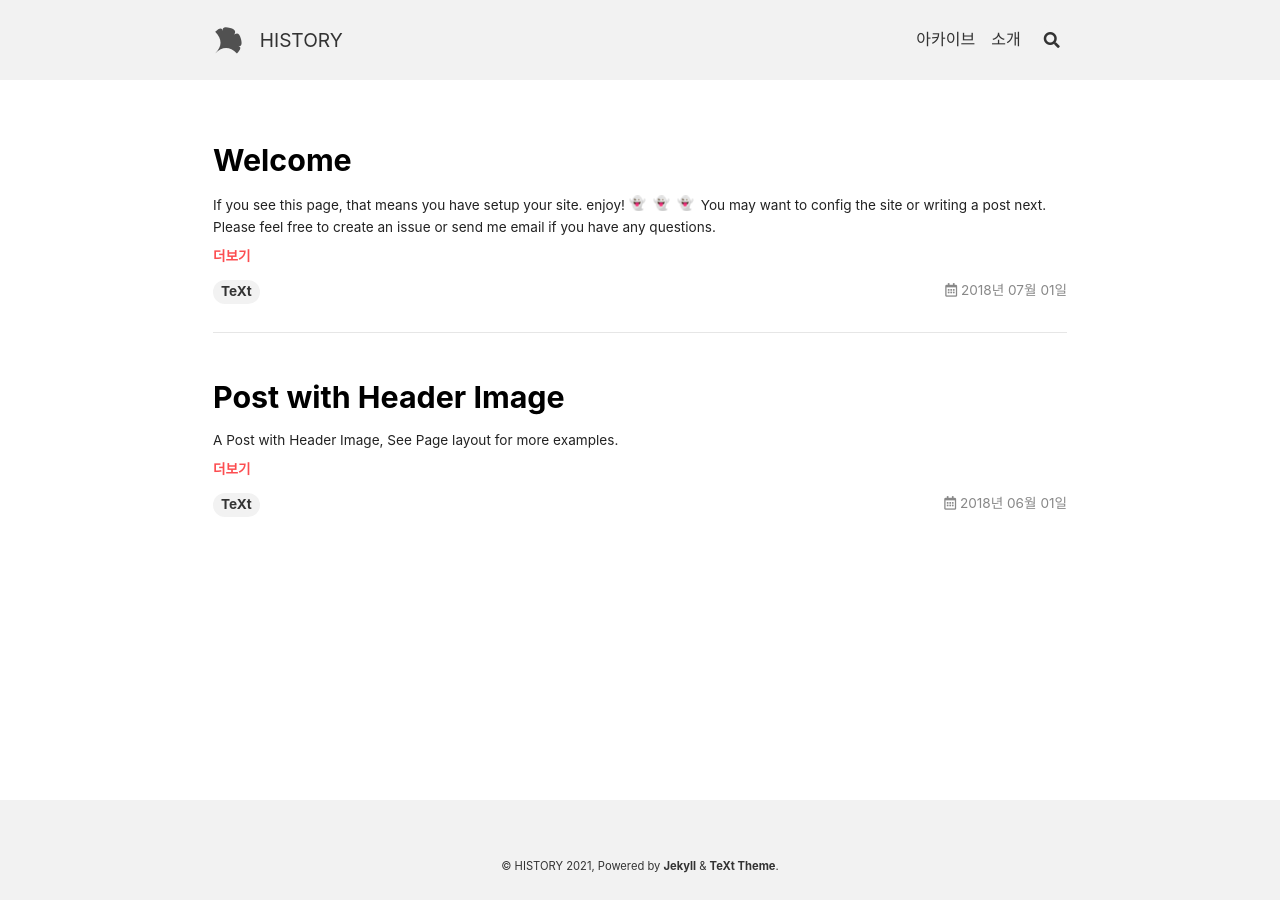
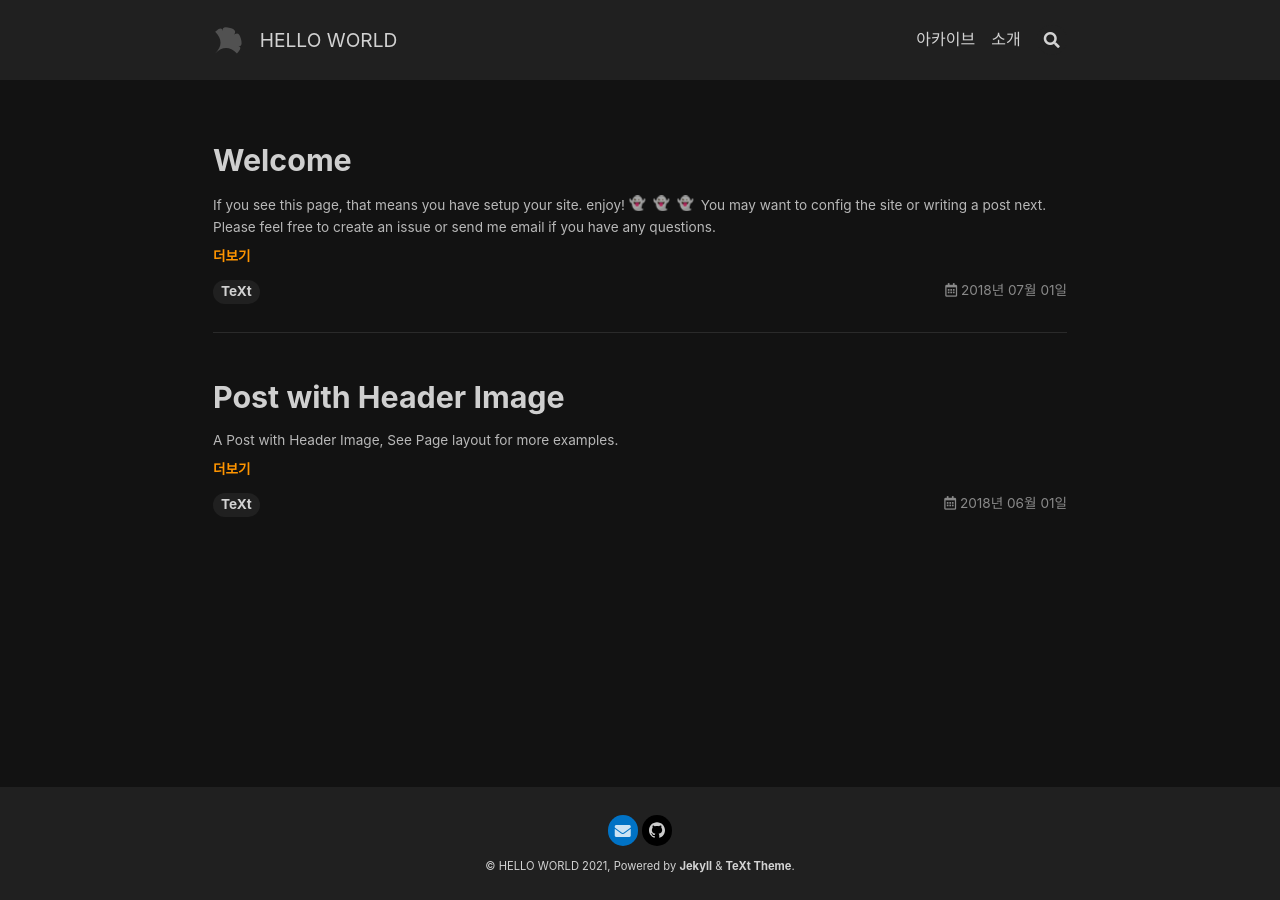
Before and after one commit to kwonyongjun9978/kwonyongjun9978.github.io, a Jekyll site: the page built from index.html, in a window 1280 px wide. Built offline with Jekyll 4.4.1, drawn with Linux system fonts in a browser that asks for light colours; nearby versions of some CDN libraries; emoji names are drawn with the system emoji font; the list of posts is cut into pages by our own code; part of the change alters nothing that is shown.

Commit message:
Update _config.yml

```diff
--- a/_config.yml
+++ b/_config.yml
@@ -16,11 +16,11 @@
 
 ## => Site Settings
 ##############################
-text_skin: default # "default" (default), "dark", "forest", "ocean", "chocolate", "orange"
-highlight_theme: default # "default" (default), "tomorrow", "tomorrow-night", "tomorrow-night-eighties", "tomorrow-night-blue", "tomorrow-night-bright"
+text_skin: dark # "default" (default), "dark", "forest", "ocean", "chocolate", "orange"
+highlight_theme: tomorrow-night-bright # "default" (default), "tomorrow", "tomorrow-night", "tomorrow-night-eighties", "tomorrow-night-blue", "tomorrow-night-bright"
 url     : # the base hostname & protocol for your site e.g. https://www.someone.com
 baseurl : # does not include hostname
-title   : HISTORY
+title   : HELLO WORLD
 description: > # this means to ignore newlines until "Language & timezone"
   Your Site Description
 
@@ -28,18 +28,18 @@ description: > # this means to ignore newlines until "Language & timezone"
 ## => Language and Timezone
 ##############################
 lang: ko # the language of your site, default as "en"
-timezone: ko-KR # see https://en.wikipedia.org/wiki/List_of_tz_database_time_zones for the available values
+timezone: Asia/Seoul # see https://en.wikipedia.org/wiki/List_of_tz_database_time_zones for the available values
 
 
 ## => Author and Social
 ##############################
 author:
   type      : # "person" (default), "organization"
-  name      : Your Name
+  name      : KwonYongJun
   url       :
   avatar    : # path or url of avatar image (square)
-  bio       : I am an amazing person.
-  email     :
+  bio       : 개발자를 꿈꾸는 개린이
+  email     : skszcz@gmail.com
   facebook  : # "user_name" the last part of your profile url, e.g. https://www.facebook.com/user_name
   twitter   : # "user_name" the last part of your profile url, e.g. https://twitter.com/user_name
   weibo     : # "user_id"   the last part of your profile url, e.g. https://www.weibo.com/user_id/profile?...
@@ -49,7 +49,7 @@ author:
   zhihu     : # "user_name" the last part of your profile url, e.g. https://www.zhihu.com/people/user_name
   douban    : # "user_name" the last part of your profile url, e.g. https://www.douban.com/people/user_name
   linkedin  : # "user_name" the last part of your profile url, e.g. https://www.linkedin.com/in/user_name
-  github    : # "user_name" the last part of your profile url, e.g. https://github.com/user_name
+  github    : kwonyongjun9978 # "user_name" the last part of your profile url, e.g. https://github.com/user_name
   npm       : # "user_name" the last part of your profile url, e.g. https://www.npmjs.com/~user_name
 
 
```
